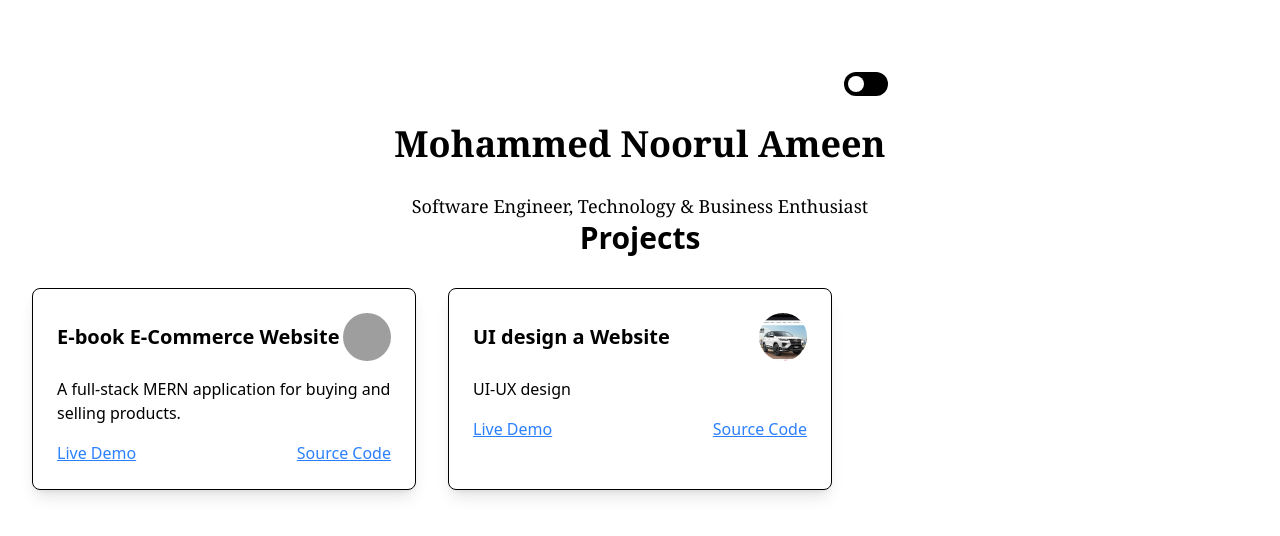
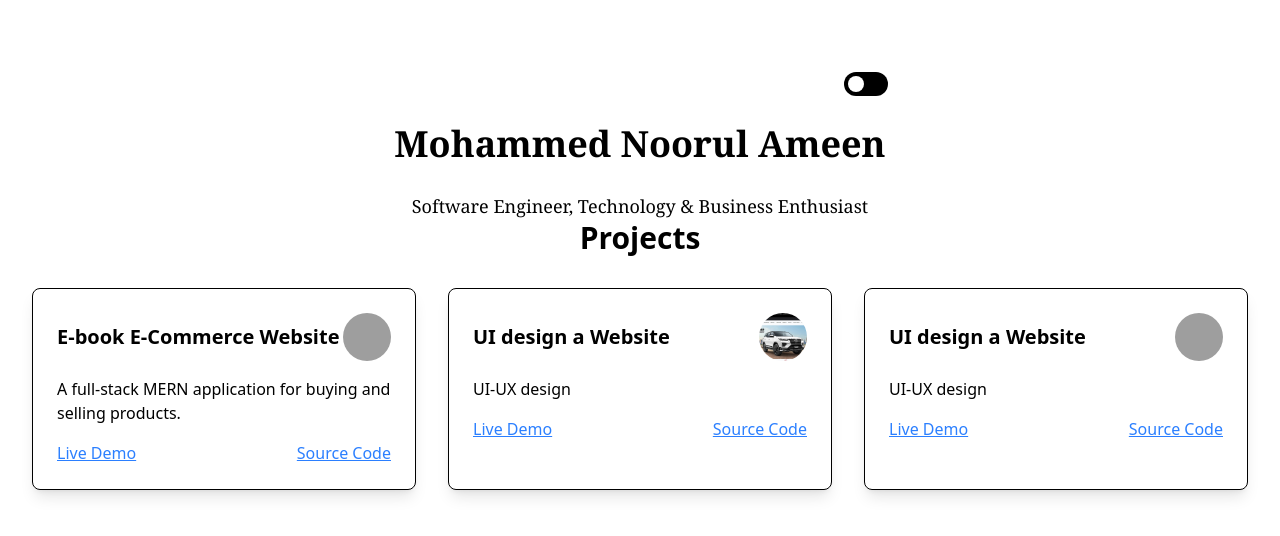
Before and after one commit to mohammednoorulameen/noorul-ameen-portfolio, a React (Vite) app: page /projects in a window 1280 px wide. Shown: the top 536 px of the page. Built offline with nearby package versions, Linux system fonts and the light colour scheme; grey boxes are pictures that could not be loaded.

Commit message:
add new project

```diff
--- a/src/Componets/Highlights/Projects/Projects.tsx
+++ b/src/Componets/Highlights/Projects/Projects.tsx
@@ -2,6 +2,7 @@ import React from "react";
 import Navbar from "../../Navbar/Navbar";
 import Ebook from '../../../assets/E-Book.png';
 import toyotaclone from '../../../assets/toyota clone.jpeg';
+import Allensonly_clone from '../../../assets/Allensonly_clone.png'
 import { useTheme } from '../../../Context/ThemeContext';
 
 const Projects: React.FC = () => {
@@ -23,6 +24,14 @@ const Projects: React.FC = () => {
       liveLink: "https://mohammednoorulameen.github.io/tayota-responsive/",
       sourceCode: "https://github.com/mohammednoorulameen/tayota",
       smallImage: `${toyotaclone}`, // Add small image URL
+    },
+    {
+      id: 3,
+      title: "UI design a Website",
+      description: "UI-UX design ",
+      liveLink: "https://mohammednoorulameen.github.io/Allensolly/",
+      sourceCode: "https://github.com/mohammednoorulameen/Allensolly",
+      smallImage: `${Allensonly_clone}`, // Add small image URL
     },
   ];
 
```
Also changed, not shown: 1 other file (tests, documents, lock files or other folders).
